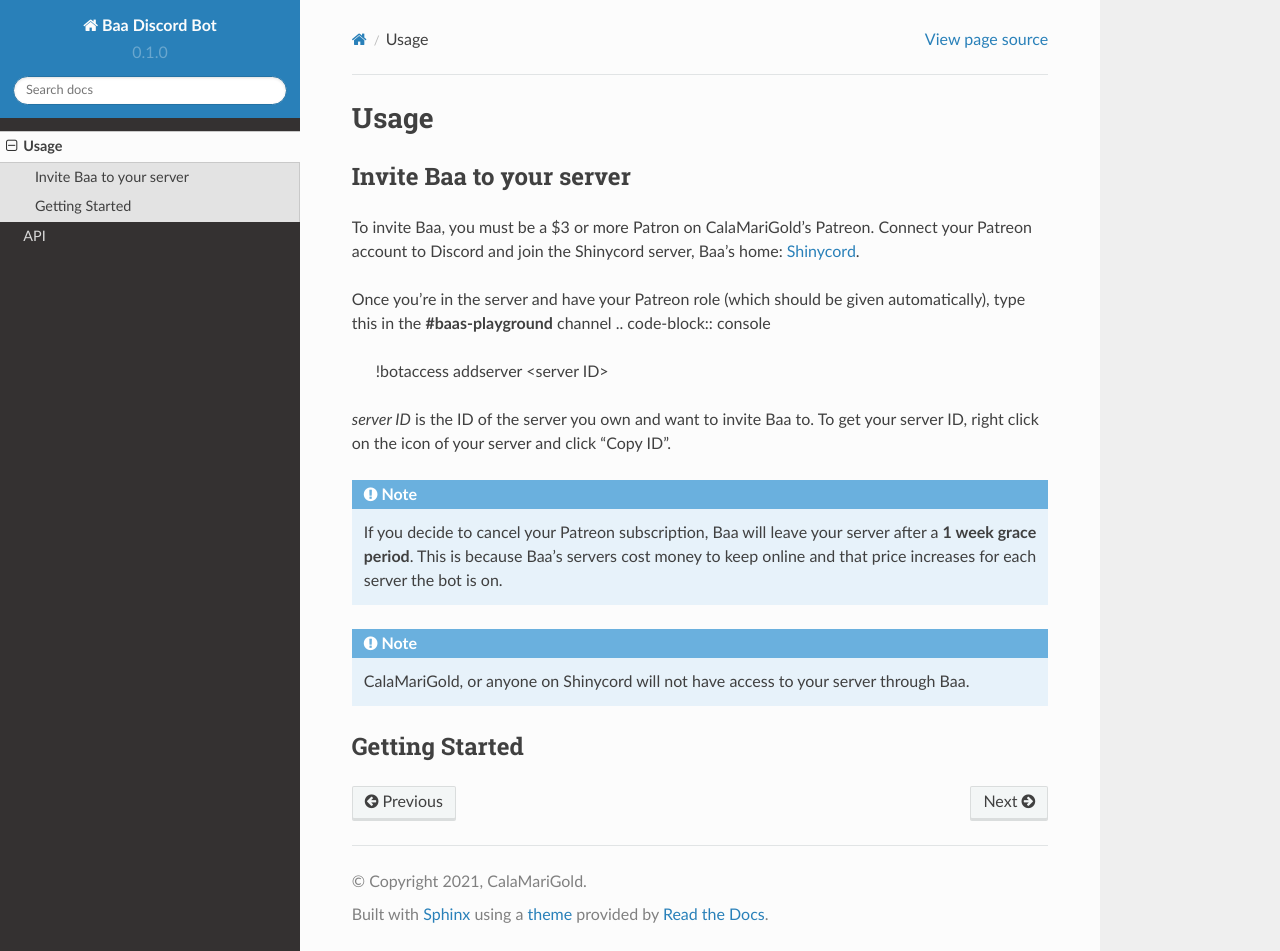
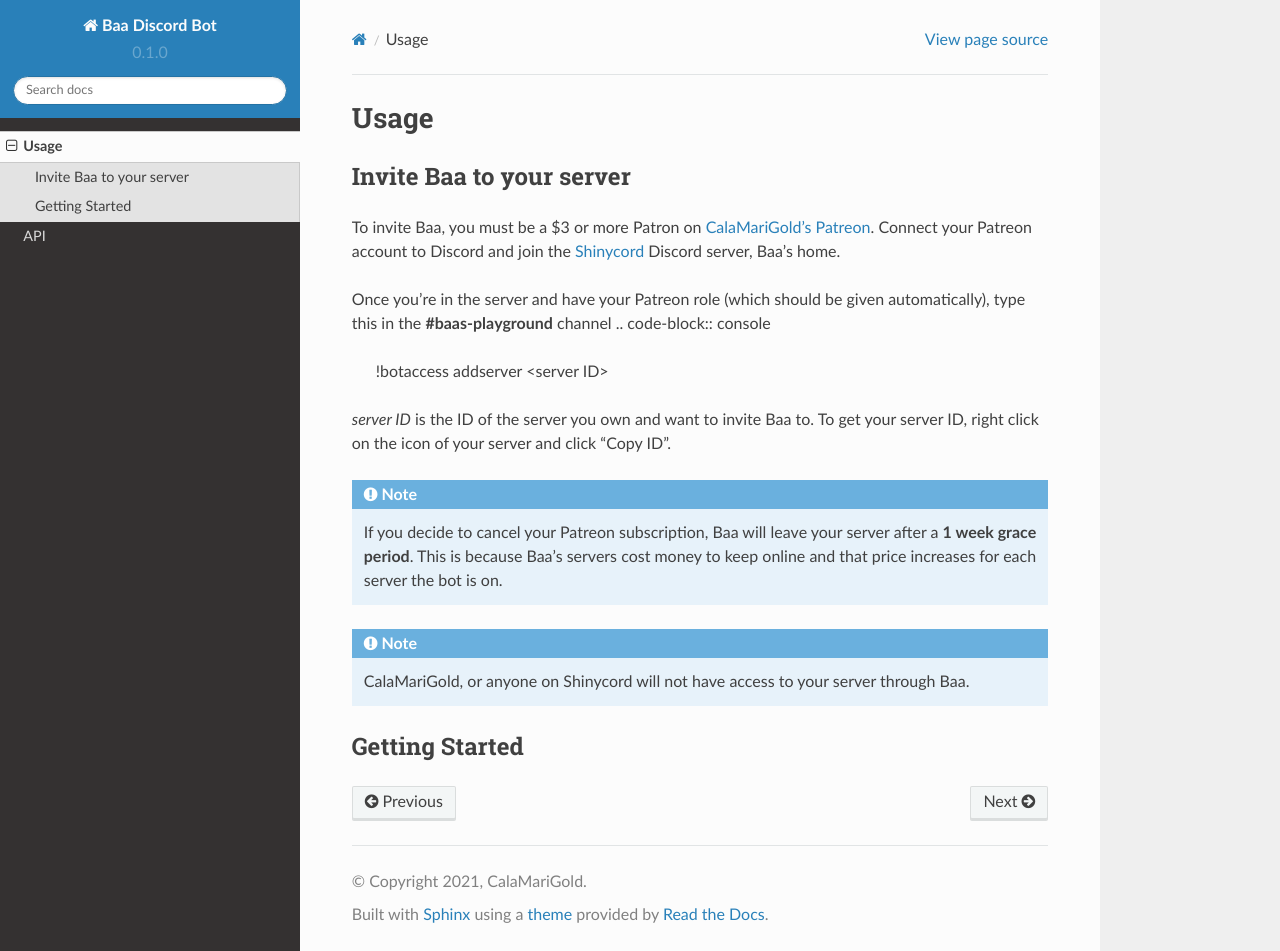
Before and after one commit to CalaMariGold/Baa-User-Manual, a Sphinx documentation site: the page built from docs/source/usage.rst, in a window 1280 px wide and 951 px high. Built offline with Sphinx 7.4.7 and the Read the Docs theme 2.0.0, drawn with Linux system fonts in a browser that asks for light colours.

Commit message:
Update usage.rst

```diff
--- a/docs/source/usage.rst
+++ b/docs/source/usage.rst
@@ -6,9 +6,8 @@
 Invite Baa to your server
 ------------
 
-To invite Baa, you must be a $3 or more Patron on CalaMariGold's Patreon.
-Connect your Patreon account to Discord and join the Shinycord server, Baa's home:
-`Shinycord <https://calamari.gold/discord/>`_.
+To invite Baa, you must be a $3 or more Patron on `CalaMariGold's Patreon <https://www.patreon.com/calamarigold>`_.
+Connect your Patreon account to Discord and join the `Shinycord <https://calamari.gold/discord/>`_ Discord server, Baa's home.
 
 Once you're in the server and have your Patreon role (which should be given automatically), type this in the **#baas-playground** channel
 .. code-block:: console
```
